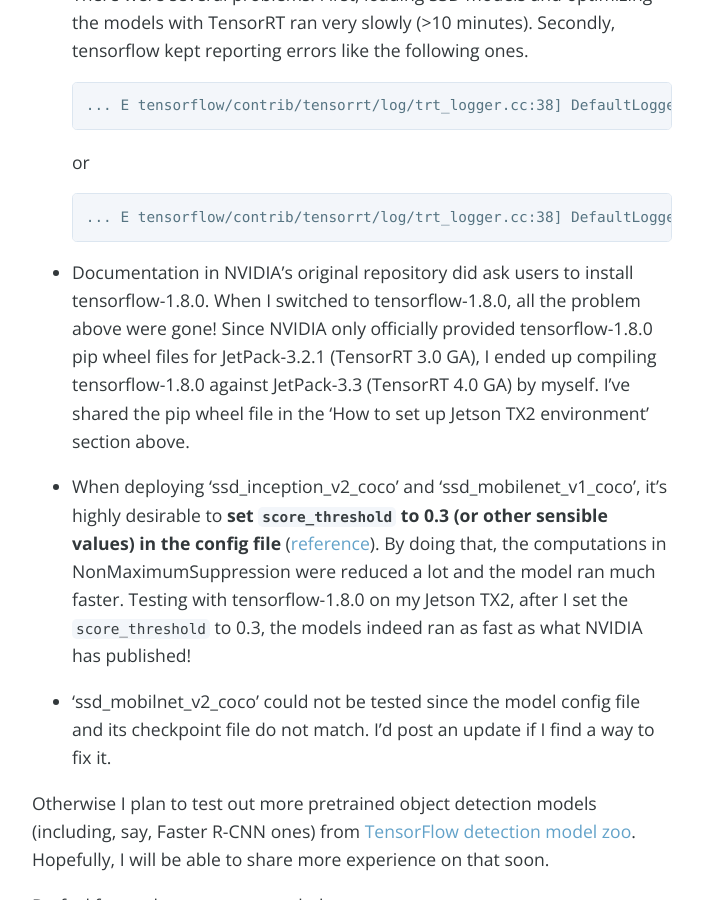
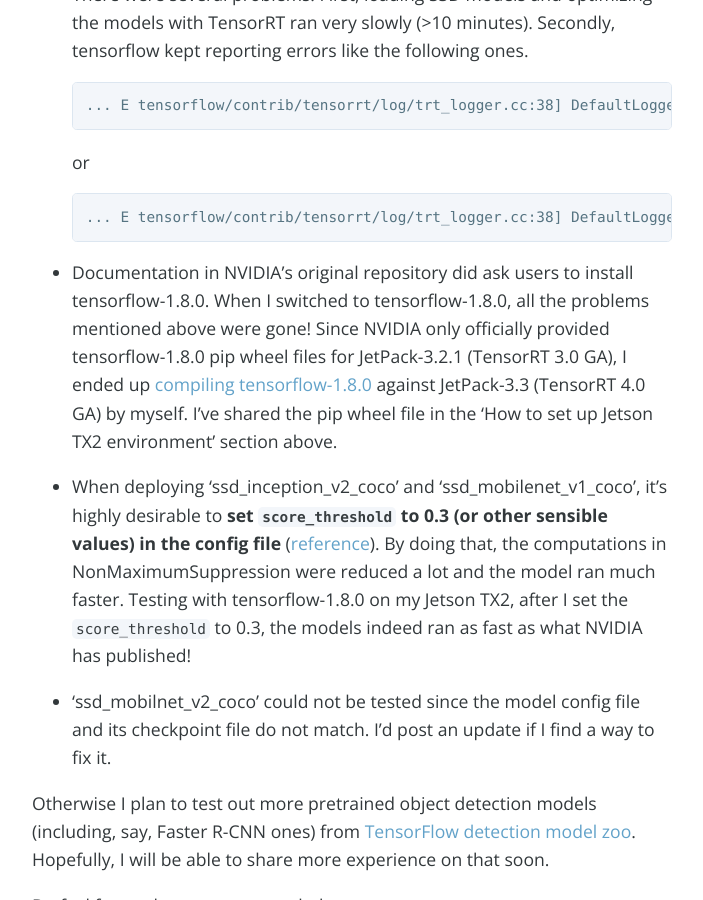
Before and after one commit to jkjung-avt/jkjung-avt.github.io, a Jekyll site: the page built from _posts/2018-09-14-tf-trt-models.md, in a window 1280 px wide and 900 px high, scrolled down 3930 px. Shown: the whole window, without its empty margins (288-991 px from the left). Built offline with Jekyll 4.4.1, drawn with Linux system fonts in a browser that asks for light colours; nearby versions of some CDN libraries; comment, search, counter and statistics services are not loaded.

Commit message:
Add a link to my Build TensorFlow 1.8.0 post

````diff
--- a/_posts/2018-09-14-tf-trt-models.md
+++ b/_posts/2018-09-14-tf-trt-models.md
@@ -130,7 +130,7 @@
   ... E tensorflow/contrib/tensorrt/log/trt_logger.cc:38] DefaultLogger cudnnFusedConvActLayer.cpp (64) - Cuda Error in createFilterTextureFused: 11
   ```
 
-* Documentation in NVIDIA's original repository did ask users to install tensorflow-1.8.0.  When I switched to tensorflow-1.8.0, all the problem above were gone!  Since NVIDIA only officially provided tensorflow-1.8.0 pip wheel files for JetPack-3.2.1 (TensorRT 3.0 GA), I ended up compiling tensorflow-1.8.0 against JetPack-3.3 (TensorRT 4.0 GA) by myself.  I've shared the pip wheel file in the 'How to set up Jetson TX2 environment' section above.
+* Documentation in NVIDIA's original repository did ask users to install tensorflow-1.8.0.  When I switched to tensorflow-1.8.0, all the problems mentioned above were gone!  Since NVIDIA only officially provided tensorflow-1.8.0 pip wheel files for JetPack-3.2.1 (TensorRT 3.0 GA), I ended up [compiling tensorflow-1.8.0](https://jkjung-avt.github.io/build-tensorflow-1.8.0/) against JetPack-3.3 (TensorRT 4.0 GA) by myself.  I've shared the pip wheel file in the 'How to set up Jetson TX2 environment' section above.
 
 * When deploying 'ssd_inception_v2_coco' and 'ssd_mobilenet_v1_coco', it's highly desirable to **set `score_threshold` to 0.3 (or other sensible values) in the config file** ([reference](https://devtalk.nvidia.com/default/topic/1037019/jetson-tx2/tensorflow-object-detection-and-image-classification-accelerated-for-nvidia-jetson/post/5281630/#5281630)).  By doing that, the computations in NonMaximumSuppression were reduced a lot and the model ran much faster.  Testing with tensorflow-1.8.0 on my Jetson TX2, after I set the `score_threshold` to 0.3, the models indeed ran as fast as what NVIDIA has published!
 
````
